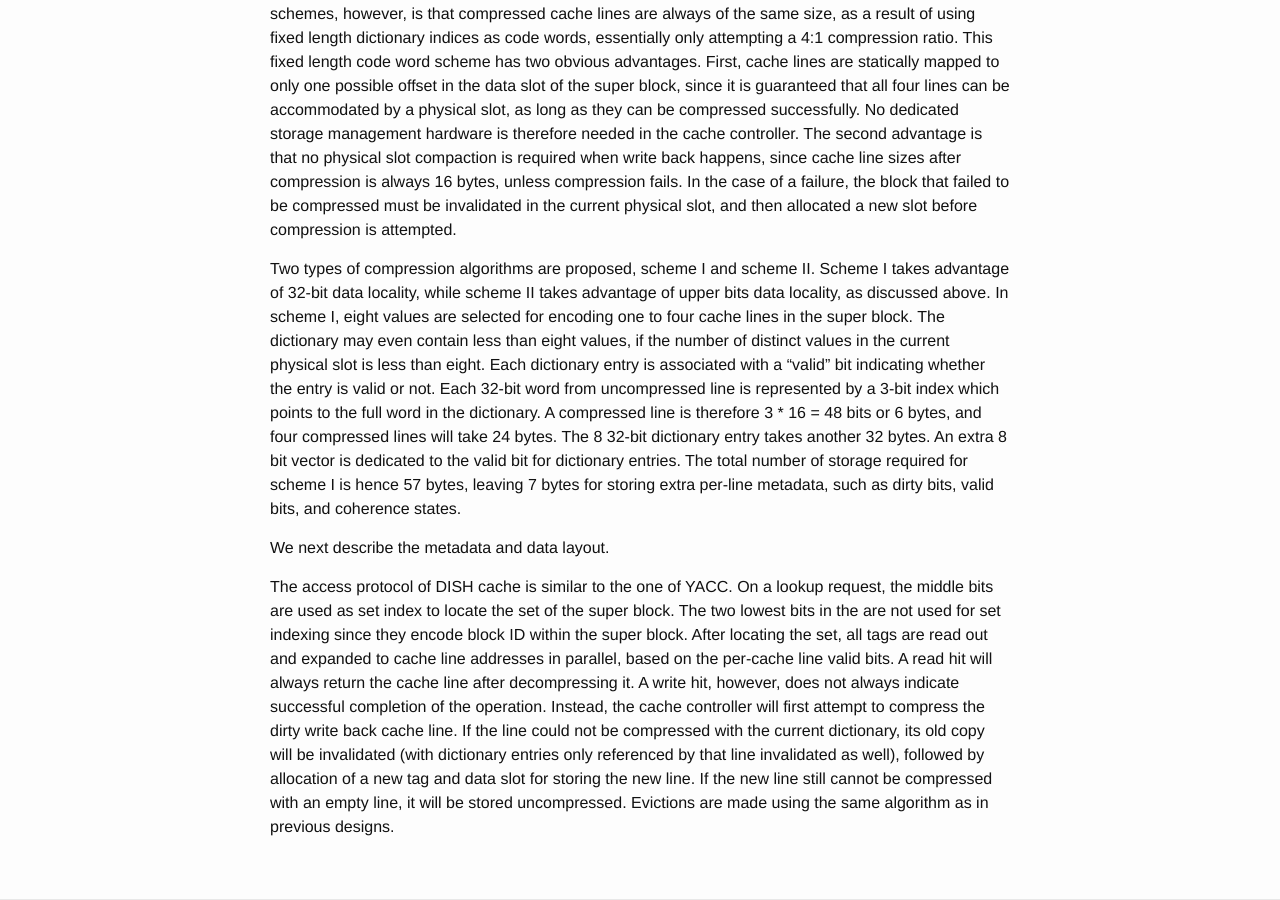
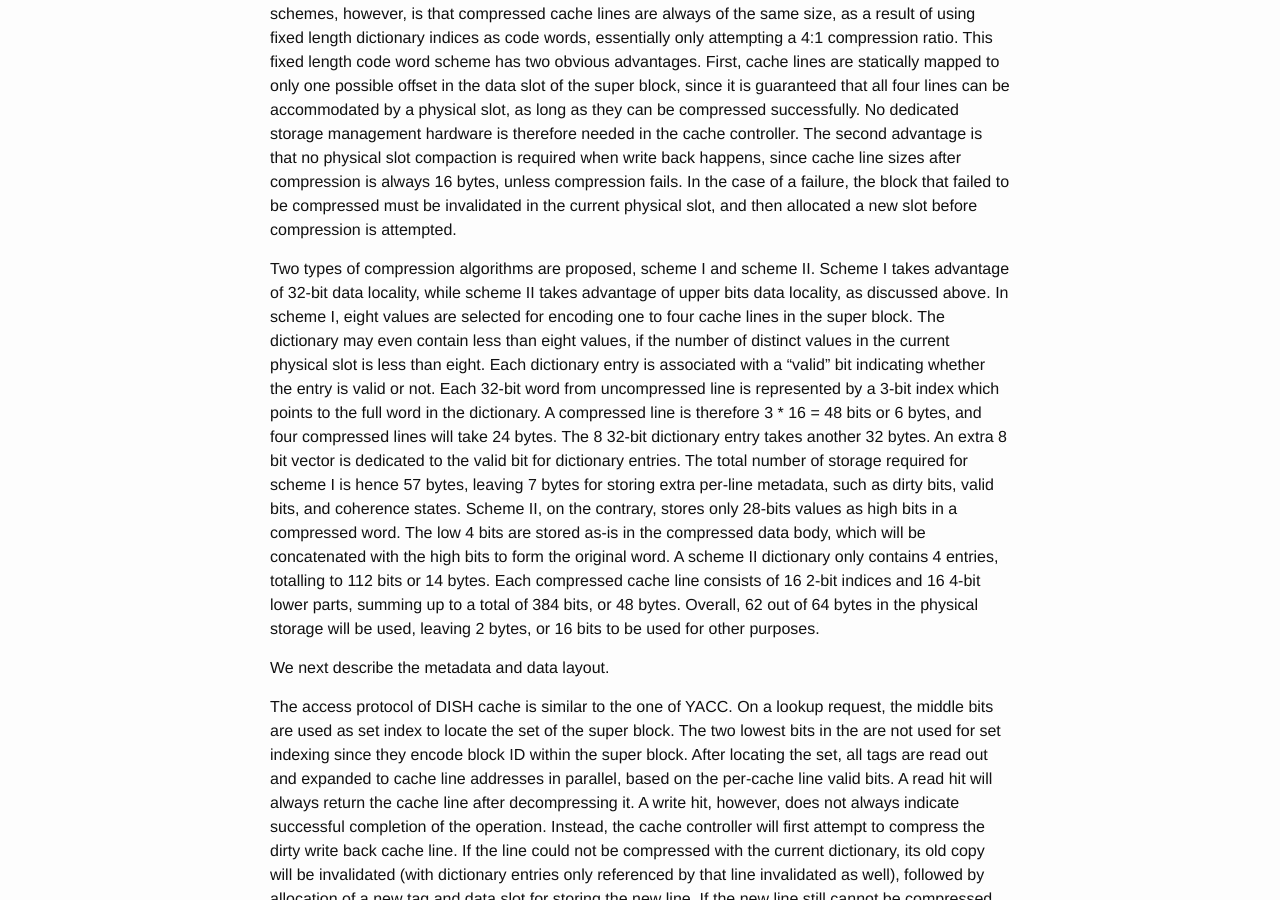
Before and after one commit to wangziqi2013/wangziqi2013.github.io, a Jekyll site: the page built from _posts/2020-07-18-dish.markdown, in a window 1280 px wide and 900 px high, scrolled down 1924 px. Built offline with Jekyll 4.4.1, drawn with Linux system fonts in a browser that asks for light colours.

Commit message:
Adding scheme II

```diff
--- a/_posts/2020-07-18-dish.markdown
+++ b/_posts/2020-07-18-dish.markdown
@@ -91,6 +91,11 @@ A compressed line is therefore 3 * 16 = 48 bits or 6 bytes, and four compressed
 dictionary entry takes another 32 bytes. An extra 8 bit vector is dedicated to the valid bit for dictionary entries.
 The total number of storage required for scheme I is hence 57 bytes, leaving 7 bytes for storing extra per-line
 metadata, such as dirty bits, valid bits, and coherence states.
+Scheme II, on the contrary, stores only 28-bits values as high bits in a compressed word. The low 4 bits are stored as-is
+in the compressed data body, which will be concatenated with the high bits to form the original word.
+A scheme II dictionary only contains 4 entries, totalling to 112 bits or 14 bytes. Each compressed cache line consists of
+16 2-bit indices and 16 4-bit lower parts, summing up to a total of 384 bits, or 48 bytes. Overall, 62 out of 64 bytes
+in the physical storage will be used, leaving 2 bytes, or 16 bits to be used for other purposes.
 
 We next describe the metadata and data layout.
 
```
